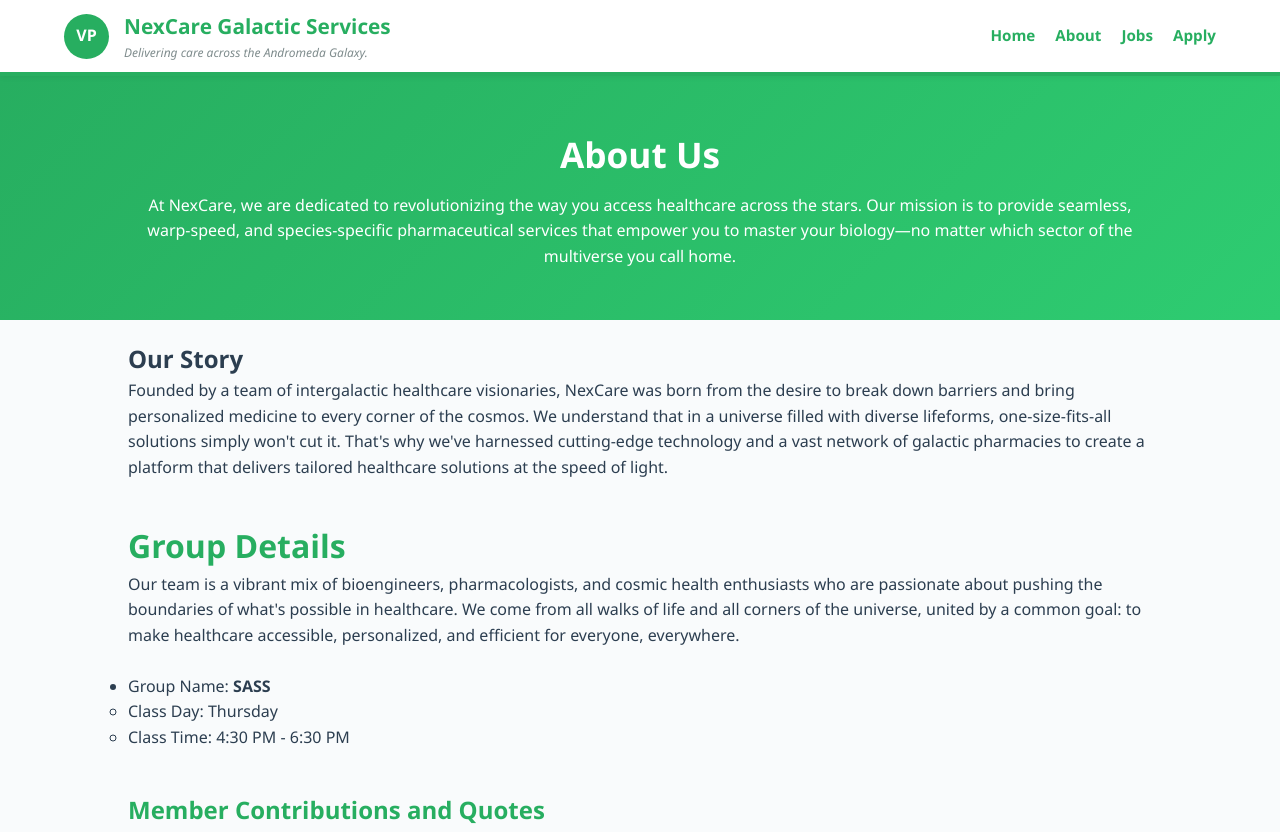
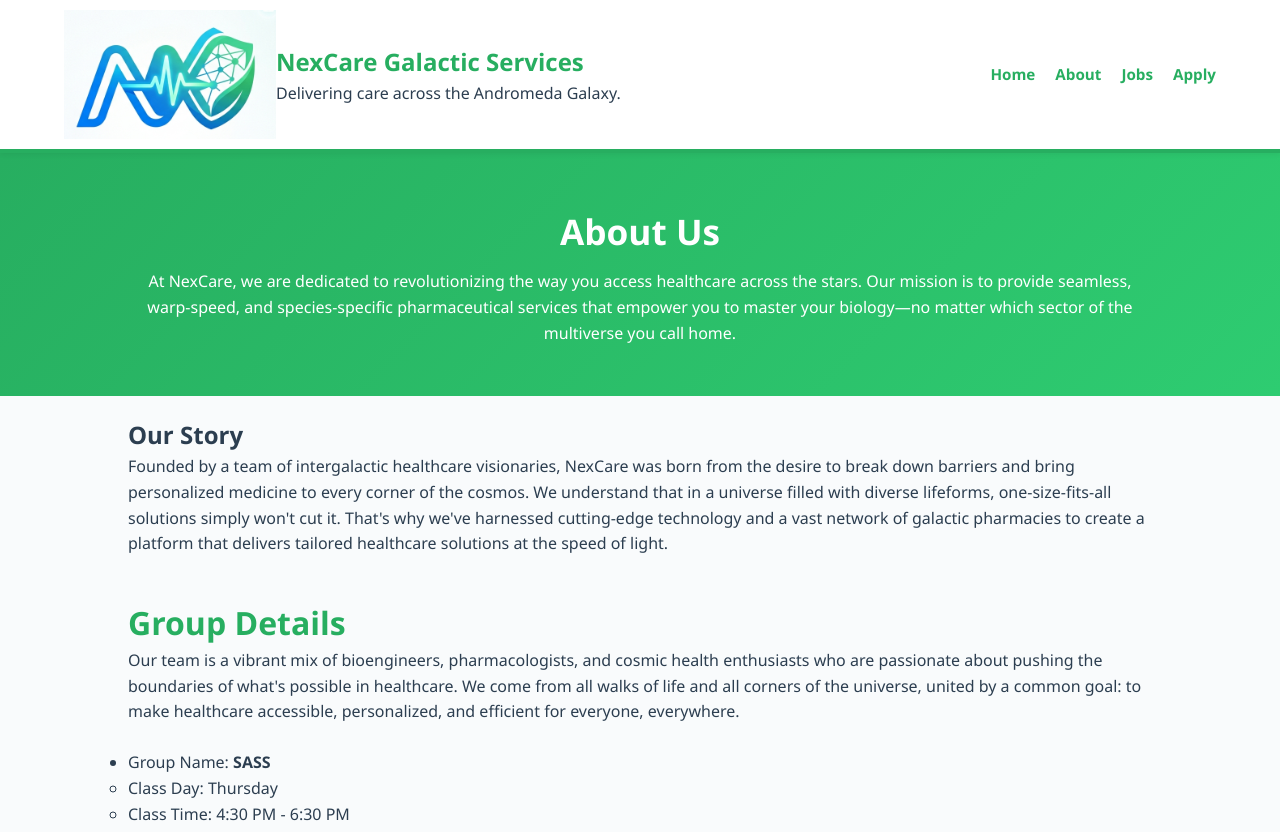
Before and after one commit to Qwofii/Web-Technology-Proj, a plain HTML site: page about.html in a window 1280 px wide. Shown: the top 832 px of the page. Drawn offline with Linux system fonts and the light colour scheme.

Commit message:
added logo

```diff
--- a/about.html
+++ b/about.html
@@ -15,19 +15,19 @@
 <body>
 
     <header>
-        <nav>
+        <nav class="navbar">
             <div class="brand-area">
-                <div class="logo-placeholder">VP</div>
+                <img src="nexcare.png" alt="NexCare Logo" class="logo-img">
                 <div>
-                    <h1 style="font-size: 1.3rem; color: #27ae60;">NexCare Galactic Services</h1>
-                    <p style="font-size: 0.75rem; color: #7f8c8d; font-style: italic;">Delivering care across the Andromeda Galaxy.</p>
+                    <h1 class="brand-name">NexCare Galactic Services</h1>
+                    <p class="brand-slogan">Delivering care across the Andromeda Galaxy.</p>
                 </div>
             </div>
                 <ul class="nav-links">
                 <li><a href="index.html">Home</a></li>
                 <li><a href="about.html">About</a></li>
-                <li><a href="">Jobs</a></li>
-                <li><a href="">Apply</a></li>
+                <li><a href="jobs.html">Jobs</a></li>
+                <li><a href="apply.html">Apply</a></li>
             </ul>
         </nav>
     </header>
--- a/aboutstyle.css
+++ b/aboutstyle.css
@@ -70,19 +70,6 @@ h3 {
         .brand-area {
             display: flex;
             align-items: center;
-        }
-
-        .logo-placeholder {
-            width: 45px;
-            height: 45px;
-            background: #27ae60;
-            color: white;
-            display: flex;
-            align-items: center;
-            justify-content: center;
-            font-weight: bold;
-            border-radius: 50%;
-            margin-right: 15px;
         }
 
         .nav-links {
```
Also changed, not shown: nexcare.png (added).
